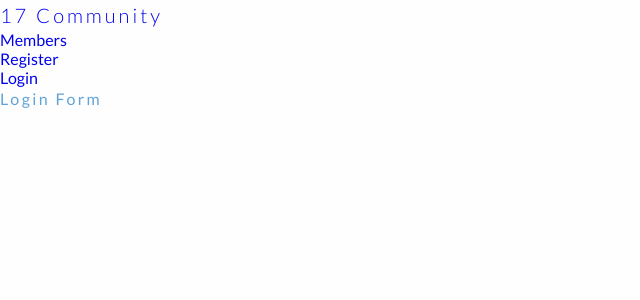
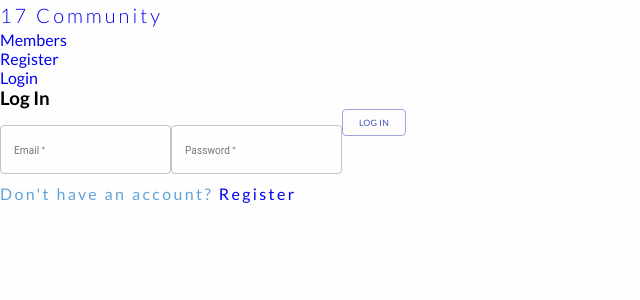
Before and after one commit to w-gluza/17community, a React (Create React App) app in the folder client/: page /Login in a window 1280 px wide. Shown: the top 300 px of the page, without its empty margins (0-640 px from the left). Built offline with nearby package versions, Linux system fonts and the light colour scheme.

Commit message:
login form setup

```diff
--- a/client/src/components/Login/Login.js
+++ b/client/src/components/Login/Login.js
@@ -1,11 +1,64 @@
-import React from 'react'
+import React, { useState } from 'react';
+import { Link } from 'react-router-dom';
+
+// Material-UI Components Imports
+import TextField from '@material-ui/core/TextField';
+import Button from '@material-ui/core/Button';
+import Register from '../Register/Register';
 
 function Login() {
+  const [values, setValues] = useState({
+    email: '',
+    password: '',
+  });
+
+  const { email, password } = values;
+
+  const handleChange = name => e => {
+    setValues({ ...values, [name]: e.target.value });
+  };
+
+  const onSubmit = async e => {
+    e.preventDefault();
+    console.log('Success');
+  };
+
   return (
     <>
-      <p>Login Form</p>
+      <section>
+        <h3>Log In</h3>
+        <form onSubmit={e => onSubmit(e)} noValidate autoComplete='off'>
+          <TextField
+            id='outlined-email-input'
+            label='Email'
+            type='email'
+            name='email'
+            onChange={handleChange('email')}
+            autoComplete='email'
+            margin='normal'
+            variant='outlined'
+            required
+          />
+          <TextField
+            id='outlined-password-input'
+            label='Password'
+            type='password'
+            name='password'
+            onChange={handleChange('password')}
+            margin='normal'
+            variant='outlined'
+            required
+          />
+          <Button type='submit' variant='outlined' color='primary'>
+            Log In
+          </Button>
+        </form>
+        <p>
+          Don't have an account? <Link to='/register'>Register</Link>
+        </p>
+      </section>
     </>
-  )
+  );
 }
 
-export default Login
+export default Login;
--- a/client/src/components/Register/Register.js
+++ b/client/src/components/Register/Register.js
@@ -1,7 +1,9 @@
 import React, { useState } from 'react';
+import { Link } from 'react-router-dom';
+
+// Material-UI Components Imports
 import TextField from '@material-ui/core/TextField';
 import Button from '@material-ui/core/Button';
-import axios from 'axios';
 
 function Register() {
   const [values, setValues] = useState({
@@ -24,23 +26,7 @@ function Register() {
     if (password !== passwordCheck) {
       console.log('Passwords do not match');
     } else {
-      const newUser = {
-        name,
-        email,
-        password,
-      };
-      try {
-        const config = {
-          headers: {
-            'Content-Type': 'application/json',
-          },
-        };
-        const body = JSON.stringify(newUser);
-        const response = await axios.post('/api/users', body, config);
-        console.log(response.data);
-      } catch (error) {
-        console.error(error.response.data);
-      }
+      console.log('Success');
     }
   };
 
@@ -101,11 +87,14 @@ function Register() {
             type='submit'
             variant='outlined'
             color='primary'
-            // className={classes.button}
+          // className={classes.button}
           >
             Sign Up
           </Button>
         </form>
+        <p>
+          Already have an account? <Link to='/login'>Log In</Link>
+        </p>
       </section>
     </>
   );
```
